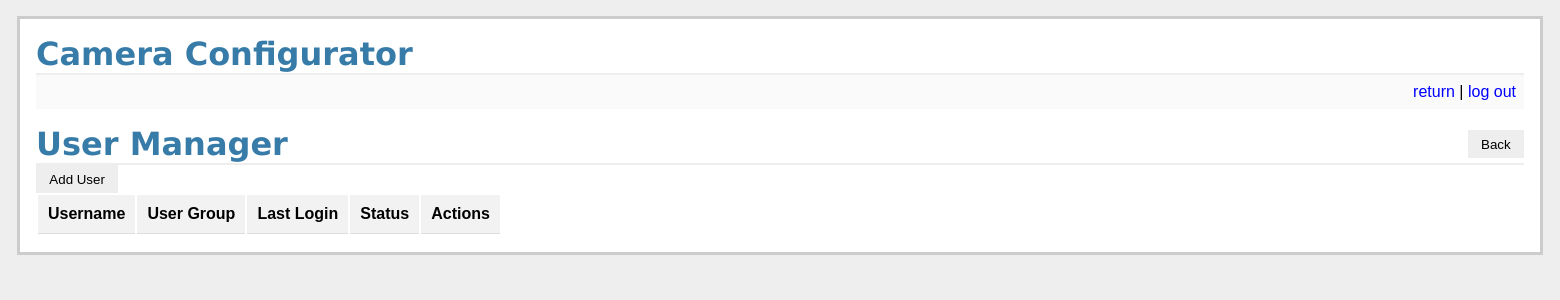
After one commit to Shedoy92/Camera_configurator, a Flask app: page /admin_user_manager in a window 1560 px wide. The commit adds this page. Shown: the top 300 px of the page. Run offline with Flask 3, Linux system fonts and the light colour scheme; a user stored in the database is signed in; data comes from the database, SQL or seed files in the repository; both versions use the stored data as it was before the commit; data that the repository does not hold is empty.

Commit message:
more changes

```diff
--- a/main.py
+++ b/main.py
@@ -4,6 +4,7 @@ import re
 import webbrowser
 import netifaces as ni
 import subprocess
+import logging
 from flask import Flask, request, g, redirect, url_for, render_template, flash
 from flask_login import LoginManager, UserMixin, login_user, login_required, logout_user, current_user
 
@@ -16,6 +17,14 @@ app.config.update(dict(
     SECRET_KEY="ararablyat"
 ))
 app.config.from_envvar('USERS_SETTINGS', silent=True)
+
+logging.basicConfig(level=logging.DEBUG,
+                    format='%(asctime)s - %(levelname)s - %(message)s',
+                    handlers=[
+                        logging.FileHandler('app.log'),
+                        logging.StreamHandler()
+                    ])
+logger=logging.getLogger(__name__)
 
 login_manager = LoginManager()
 login_manager.init_app(app)
@@ -66,6 +75,7 @@ def login():
         username = request.form['username']
         password = request.form['password']
 
+        logger.info(f'Login attempt for user: {username}')
         db = get_db()
         cur = db.execute('select id, username, password, user_group from users where username = ?', [username])
         user_data = cur.fetchone()
@@ -73,18 +83,21 @@ def login():
         if user_data and user_data['password'] == password:
             user = User(user_data['id'], user_data['username'], user_data['password'], user_data['user_group'])
             login_user(user)
+            logger.info(f'User {username} logged in')
             flash('You were logged in')
             return redirect(url_for('show_cameras'))
         else:
+            logger.warning(f'Invalid login attempt for user: {username}')
             error = 'Invalid username or password'
     return render_template('login.html', error=error)
 
 @app.route('/logout')
 @login_required
 def logout():
+    logger.info(f'User {current_user.username} logged out')
     logout_user()
     flash('You were logged out')
-    return redirect(url_for('show_cameras'))
+    return redirect(url_for('login'))
 
 @app.route('/')
 @login_required
@@ -127,6 +140,7 @@ def is_valid_ip(ip):
 @login_required
 def add_camera():
     if current_user.user_group != 'admin':
+        logger.warning(f'Access denied for user {current_user.username} to add camera')
         flash('Access denied.')
         return redirect(url_for('show_cameras'))
     else:
@@ -155,6 +169,7 @@ def add_camera():
                 return redirect(url_for('add_camera', id=id))
 
             if camera:
+                logger.debug(f'Updating existing camera with ID: {id}')
                 db.execute(
                     'UPDATE ip_cameras SET name = ?, description = ?, local_ip = ?, network_mask = ?, service_port = ?, camera_group = ?, external_iface = ?, internal_iface = ? WHERE id = ?',
                     [name, description, local_ip, network_mask, service_port, camera_group, external_iface,
@@ -162,6 +177,7 @@ def add_camera():
                 db.commit()
                 current_port=db.execute('SELECT access_port FROM external_access WHERE camera_id=?', [camera['id']]).fetchone()[0]
 
+                logger.debug(f'Updating iptables rules for camera with ID: {id}')
                 external_ip = get_interface_ip(external_iface)
                 internal_ip = get_interface_ip(internal_iface)
                 commands = [
@@ -171,9 +187,11 @@ def add_camera():
                 for command in commands:
                     execute_command(command)
 
+                logger.debug(f'Removing odl iptables rules for camera with ID: {id}')
                 remove_iptables_rules(camera['external_iface'], camera['internal_iface'], camera['local_ip'],
                                       camera['service_port'], current_port)
             else:
+                logger.debug('Adding new camera')
                 db.execute(
                     'INSERT INTO ip_cameras (name, description, local_ip, network_mask, service_port, camera_group, external_iface, internal_iface) VALUES (?, ?, ?, ?, ?, ?, ?, ?)',
                     [name, description, local_ip, network_mask, service_port, camera_group, external_iface,
@@ -199,6 +217,7 @@ def add_camera():
 
                     db.commit()
 
+                logger.debug(f'Creating iptables rules for new camera')
                 external_ip = get_interface_ip(external_iface)
                 internal_ip = get_interface_ip(internal_iface)
 
@@ -213,7 +232,12 @@ def add_camera():
                 for command in commands:
                     execute_command(command)
 
-            flash('Camera was successfully updated' if camera else 'New camera was successfully added')
+            if camera:
+                logger.info(f'Camera with id {id} was successfully updated')
+                flash('Camera was successfully updated')
+            else:
+                logger.info('New camera was successfully added')
+                flash('New camera was successfully added')
             return redirect(url_for('show_cameras'))
 
         return render_template('add_camera.html', camera=camera, group=current_user.user_group, interfaces=interfaces)
@@ -262,9 +286,11 @@ def get_network_interfaces():
 @login_required
 def delete_camera(id):
     if current_user.user_group != 'admin':
+        logger.warning(f'Access denied for user {current_user.username} to delete camera')
         flash('Access denied.')
         return redirect(url_for('show_cameras'))
     else:
+        logger.debug(f'Attempting to remove the camera {id}')
         db = get_db()
         camera = db.execute(
             'SELECT * FROM ip_cameras WHERE id = ?', (id,)).fetchone()
@@ -282,6 +308,7 @@ def delete_camera(id):
         db.execute('DELETE FROM ip_cameras WHERE id = ?', (id,))
         db.execute('DELETE FROM external_access WHERE camera_id = ?', (id,))
         db.commit()
+        logger.info(f'Camera was successfully deleted')
         flash('Camera was successfully deleted')
         return redirect(url_for('show_cameras'))
 
@@ -308,6 +335,7 @@ def open_camera(id):
     camera_group = db.execute('SELECT camera_group FROM ip_cameras WHERE id=?',(id,)).fetchone()
 
     if camera_group != current_user.user_group:
+        logger.warning(f'Access denied for user {current_user.username} to open link camera {id}')
         flash('Access denied')
         return redirect(url_for('show_cameras'))
 
@@ -322,6 +350,91 @@ def open_camera(id):
 
     return redirect(url_for('show_cameras'))
 
+@app.route('/admin_panel', methods = ['GET', 'POST'])
+@login_required
+def admin_panel():
+    if current_user.user_group != 'admin':
+        logger.warning(f'Access denied for user {current_user.username} to admin panel')
+        flash('Access denied')
+        return redirect(url_for('show_cameras'))
+
+    return render_template('admin_panel.html')
+
+@app.route('/admin_user_manager', methods=['GET', 'POST'])
+@login_required
+def admin_user_manager():
+    if current_user.user_group != 'admin':
+        logger.warning(f'Access denied for user {current_user.username} to user manager')
+        flash('Access denied')
+        return redirect(url_for('show_cameras'))
+
+    db = get_db()
+    users_data = db.execute('SELECT id, username, user_group, last_login FROM users').fetchall()
+
+    return render_template('admin_user_manager.html', users_data=users_data)
+
+@app.route('/add_user', methods=['GET', 'POST'])
+@login_required
+def add_user():
+    if current_user.user_group != 'admin':
+        logger.warning(f'Access denied for user {current_user.username} to add user')
+        flash('Access denied')
+        return redirect(url_for('show_cameras'))
+    else:
+        id = request.args.get('id')
+        user=None
+        db = get_db()
+
+        if id:
+            user=db.execute('SELECT id, username, user_group FROM users WHERE id =?', (id,)).fetchone()
+
+        if request.method == 'POST':
+            username = request.form['username']
+            user_group = request.form['user_group']
+            password = request.form['password']
+
+            if user:
+                try:
+                    db.execute('UPDATE users SET username = ?, user_group = ?, password = ? WHERE id=?',
+                               [username, user_group, password, id])
+                    db.commit()
+                    logger.info(f'User {username} updated successfully.')
+                    flash(f'User {username} updated successfully.')
+                    return redirect(url_for('admin_user_manager'))
+                except sqlite3.IntegrityError:
+                    logger.error(f'User with username {username} already exists')
+                    error_message=f'User with username {username} already exists'
+                    return render_template('add_user.html', error=error_message)
+            else:
+                try:
+                    db.execute('INSERT INTO users (username, password, user_group) VALUES (?,?,?)',
+                               (username, password, user_group))
+                    db.commit()
+                    logger.info(f'User {username} added successfully.')
+                    flash(f'User {username} added successfully')
+                    return redirect(url_for('admin_user_manager'))
+                except sqlite3.IntegrityError:
+                    logger.error(f'User {username} already exists.')
+                    error_message = f'User {username} already exists.'
+                    return render_template('add_user.html', error=error_message)
+
+    return render_template('add_user.html', user=user)
+
+@app.route('/delete_user/<int:id>', methods=['GET', 'POST'])
+@login_required
+def delete_user(id):
+    if current_user.user_group != 'admin':
+        logger.warning(f'Access denied for user {current_user.username} to delete user')
+        flash('Access denied.')
+        return redirect(url_for('show_cameras'))
+    else:
+        logger.debug(f'Attempting to remove user {id}')
+        db = get_db()
+        db.execute('DELETE FROM users WHERE id = ?', (id,))
+        db.commit()
+        logger.debug(f'User {id} was successfully deleted')
+        flash('User was successfully deleted')
+        return redirect(url_for('admin_user_manager'))
 
 if __name__ == '__main__':
     init_db()
--- a/schema.sql
+++ b/schema.sql
@@ -1,8 +1,9 @@
 CREATE TABLE IF NOT EXISTS users (
     id INTEGER PRIMARY KEY AUTOINCREMENT,
-    username TEXT NOT NULL,
+    username TEXT NOT NULL UNIQUE,
     password TEXT NOT NULL,
-    user_group TEXT NOT NULL
+    user_group TEXT NOT NULL,
+    last_login TEXT
 );
 
 CREATE TABLE IF NOT EXISTS ip_cameras (
--- /dev/null
+++ b/templates/admin_user_manager.html
@@ -0,0 +1,41 @@
+{% extends "layout.html" %}
+
+{% block body %}
+  <h1 style="display: flex; align-items: center;">
+    User Manager
+    <form method="get" action="{{ url_for('admin_panel') }}" style="margin-left: auto;">
+      <button type="submit" style="padding: 0.5em 1em; background: #eee; border: none; cursor: pointer;">Back</button>
+    </form>
+  </h1>
+
+  <a href="{{ url_for('add_user') }}" style="text-decoration: none;">
+    <button type="button" style="padding: 0.5em 1em; background: #eee; border: none; cursor: pointer;">Add User</button>
+  </a>
+
+  <table class="cameras">
+    <thead>
+      <tr>
+        <th>Username</th>
+        <th>User Group</th>
+        <th>Last Login</th>
+        <th>Status</th>
+        <th>Actions</th>
+      </tr>
+    </thead>
+    <tbody>
+      {% for user in users_data %}
+        <tr>
+          <td>{{ user.username }}</td>
+          <td>{{ user.user_group }}</td>
+          <td>{{ user.last_login }}</td>
+          <td>
+            <a href="{{ url_for('add_user', id=user.id) }}">Edit</a> |
+            <a href="{{ url_for('delete_user', id=user.id) }}"
+               onclick="return confirm('Are you sure you want to delete this user?')">Delete</a>
+          </td>
+        </tr>
+      {% endfor %}
+    </tbody>
+  </table>
+
+{% endblock %}
--- a/templates/show_cameras.html
+++ b/templates/show_cameras.html
@@ -2,6 +2,7 @@
 {% block body %}
   {% if current_user.is_authenticated and group == 'admin' %}
     <a href="{{ url_for('add_camera') }}">Add camera</a>
+    <a href="{{ url_for('admin_panel') }}">Admin panel</a>
   {% endif %}
   <table class=cameras id="sortableTable">
     <tr>
```
Also changed, not shown: awesome.db (deleted).
